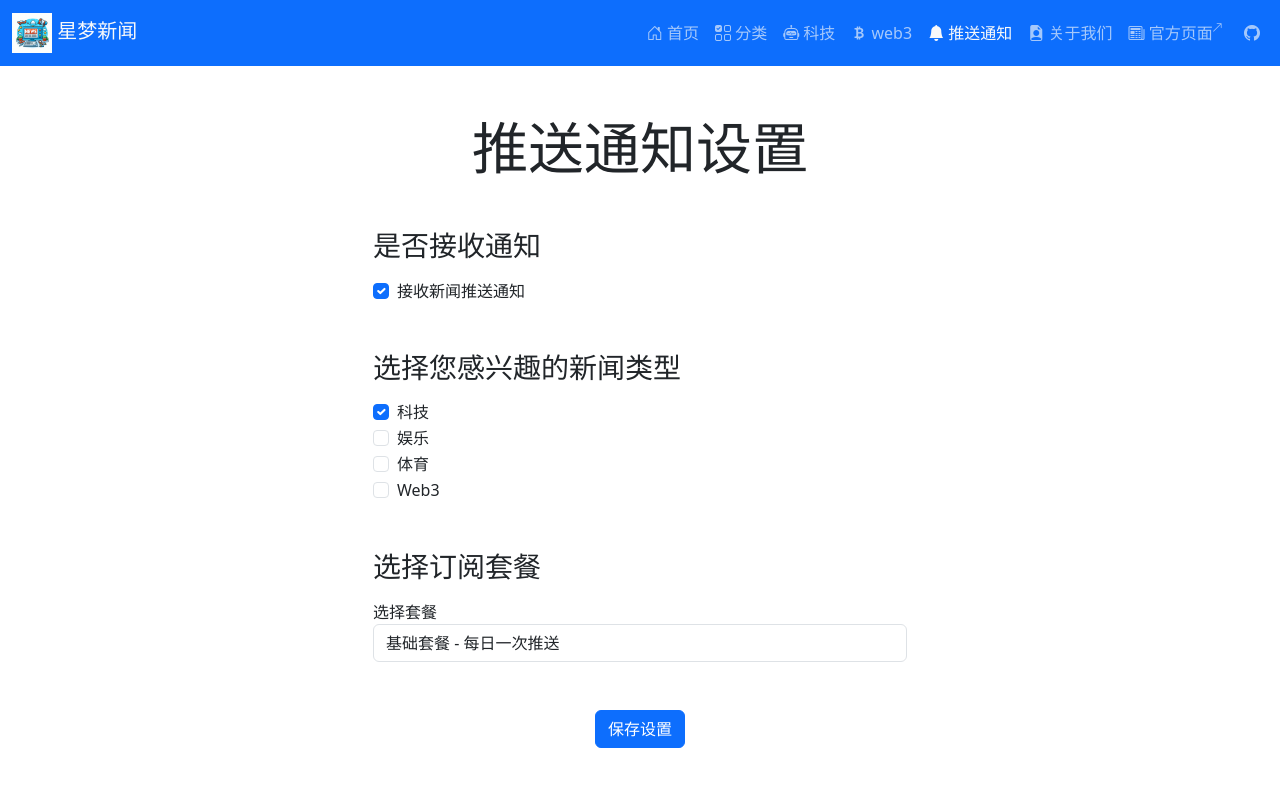
After one commit to cpython666/LearnSpider, a Django app: page /sandbox/news/notice/ in a window 1280 px wide. The commit adds this page. Shown: the top 787 px of the page. Run offline with Django 5.2, Linux system fonts and the light colour scheme; some libraries are stand-ins or nearby versions.

Commit message:
feat：更新炼金场，完成星梦新闻

```diff
--- a/topics/templates/topics/sandbox/news/news_base.html
+++ b/topics/templates/topics/sandbox/news/news_base.html
@@ -6,70 +6,8 @@
 {% endblock %}
 {% block answer %}
     <!-- 你可以在此处添加一些其他的内容或展示区 -->
+{#    这里继承掉但不填入内容，令每个页面此区块显示为空，即不显示#}
 {% endblock %}
 {% block content %}
-    <div class="container mt-4">
-        <div class="row">
-            <!-- 工具展示：卡片布局 -->
-            <div class="col-12 col-md-4 mb-4">
-                <!-- 新闻类型爬虫工具 -->
-                <div class="card shadow-sm h-100">
-                    <img src="{% static 'imgs/news_tool.jpg' %}" class="card-img-top" alt="新闻类型爬虫工具">
-                    <div class="card-body d-flex flex-column justify-content-between">
-                        <h5 class="card-title">新闻类型爬虫工具</h5>
-                        <p class="card-text">这个工具可以帮助你爬取新闻网站的新闻内容，如标题、正文和作者等。</p>
-                        <a href="/news_tool" class="btn btn-primary align-self-center">进入工具</a>
-                    </div>
-                </div>
-            </div>
-
-            <div class="col-12 col-md-4 mb-4">
-                <!-- 图片类型爬虫工具 -->
-                <div class="card shadow-sm h-100">
-                    <img src="{% static 'imgs/images_tool.jpg' %}" class="card-img-top" alt="图片类型爬虫工具">
-                    <div class="card-body d-flex flex-column justify-content-between">
-                        <h5 class="card-title">图片类型爬虫工具</h5>
-                        <p class="card-text">通过此工具，你可以爬取图片资源并进行批量下载。</p>
-                        <a href="/images_tool" class="btn btn-primary align-self-center">进入工具</a>
-                    </div>
-                </div>
-            </div>
-
-            <div class="col-12 col-md-4 mb-4">
-                <!-- 视频评论爬虫工具 -->
-                <div class="card shadow-sm h-100">
-                    <img src="{% static 'imgs/videos_tool.jpg' %}" class="card-img-top" alt="视频评论爬虫工具">
-                    <div class="card-body d-flex flex-column justify-content-between">
-                        <h5 class="card-title">视频评论爬虫工具</h5>
-                        <p class="card-text">这个工具帮助你抓取视频平台的评论数据，包括点赞、回复等。</p>
-                        <a href="/videos_tool" class="btn btn-primary align-self-center">进入工具</a>
-                    </div>
-                </div>
-            </div>
-
-            <div class="col-12 col-md-4 mb-4">
-                <!-- 音乐评论爬虫工具 -->
-                <div class="card shadow-sm h-100">
-                    <img src="{% static 'imgs/music_tool.jpg' %}" class="card-img-top" alt="音乐评论爬虫工具">
-                    <div class="card-body d-flex flex-column justify-content-between">
-                        <h5 class="card-title">音乐评论爬虫工具</h5>
-                        <p class="card-text">该工具可爬取音乐平台中的歌曲评论，并按用户或时间排序。</p>
-                        <a href="/music_tool" class="btn btn-primary align-self-center">进入工具</a>
-                    </div>
-                </div>
-            </div>
-
-            <div class="col-12 col-md-4 mb-4">
-                <!-- 电商商品爬虫工具 -->
-                <div class="card shadow-sm h-100">
-                    <img src="{% static 'imgs/ecommerce_tool.jpg' %}" class="card-img-top" alt="电商商品爬虫工具">
-                    <div class="card-body d-flex flex-column justify-content-between">
-                        <h5 class="card-title">电商商品爬虫工具</h5>
-                        <p class="card-text">此工具能帮助你爬取电商平台的商品信息，包括价格、评价、销量等。</p>
-                        <a href="/ecommerce_tool" class="btn btn-primary align-self-center">进入工具</a>
-                    </div>
-                </div>
-            </div>
-        </div>
-    </div>
+    {#    每个页面的内容#}
 {% endblock %}
--- a/topics/templates/topics/sandbox/news/news_header.html
+++ b/topics/templates/topics/sandbox/news/news_header.html
@@ -1,73 +1,68 @@
-{#{% load static %}#}
-{##}
-{##}
-{#<nav class="navbar bg-primary navbar-expand-lg" data-bs-theme="dark">#}
-{#    <div class="container-fluid">#}
-{#        <a class="navbar-brand" href="/">#}
-{#            <img src="{% static 'imgs/logo.jpeg' %}" alt="Bootstrap" width="40" height="40">#}
-{#            <span class="navbar-brand mb-0 h1">爬虫百战成神</span>#}
-{#        </a>#}
-{#        <button class="navbar-toggler" type="button" data-bs-toggle="collapse" data-bs-target="#navbarSupportedContent"#}
-{#                aria-controls="navbarSupportedContent" aria-expanded="false" aria-label="Toggle navigation">#}
-{#            <span class="navbar-toggler-icon"></span>#}
-{#        </button>#}
-{#        <div class="collapse navbar-collapse flex-grow-0" id="navbarSupportedContent">#}
-{#            <ul class="navbar-nav">#}
-{#                <li class="nav-item">#}
-{#                    <a class="nav-link" href="/">#}
-{#                        <i class="bi bi-house-door"></i> 介绍</a>#}
-{#                </li>#}
-{#                <li class="nav-item">#}
-{#                    <a class="nav-link" href="/list">#}
-{#                        <i class="bi bi-list-stars"></i> 题目列表</a>#}
-{#                </li>#}
-{#                <li class="nav-item">#}
-{#                    <a class="nav-link" href="/sandbox">#}
-{#                        <i class="bi bi-ui-checks-grid"></i> 试金场</a>#}
-{#                </li>#}
-{#                <li class="nav-item">#}
-{#                    <a class="nav-link" href="/tools">#}
-{#                        <i class="bi bi-tools"></i> 工具箱#}
-{#                    </a>#}
-{#                </li>#}
-{#                <li class="nav-item">#}
-{#                    <a class="nav-link" href="/api">#}
-{#                        <i class="bi bi-outlet"></i> API#}
-{#                    </a>#}
-{#                </li>#}
-{#                <li class="nav-item">#}
-{#                    <a class="nav-link" href="/shorthand">#}
-{#                        <i class="bi bi-journal-bookmark"></i> 速记手册#}
-{#                    </a>#}
-{#                </li>#}
-{#                <li class="nav-item">#}
-{#                    <a class="nav-link" href="/solutions">#}
-{#                        <i class="bi bi-code-square"></i> 题解#}
-{#                    </a>#}
-{#                </li>#}
-{#                <li class="nav-item">#}
-{#                    <a class="nav-link" href="https://cpython666.github.io/" target="_blank">#}
-{#                        <i class="bi bi-layout-text-window-reverse"></i>#}
-{#                        博客#}
-{#                        <i class="bi bi-arrow-up-right"#}
-{#                           style="font-size: 0.7em; position: relative; top: -7px; left: -5px;"></i>  <!-- 调整大小和位置 -->#}
-{#                    </a>#}
-{#                </li>#}
-{##}
-{#                <li class="nav-item">#}
-{#                    <a class="nav-link" href="https://github.com/cpython666/LearnSpider" target="_blank">#}
-{#                        <i class="bi-github" role="img" aria-label="GitHub"></i>#}
-{#                    </a>#}
-{#                </li>#}
-{##}
+{% load static %}
+
+
+<nav class="navbar bg-primary navbar-expand-lg" data-bs-theme="dark">
+    <div class="container-fluid">
+        <a class="navbar-brand" href="/">
+            <img src="{% static 'imgs/sandbox/news.jpeg' %}" alt="Bootstrap" width="40" height="40">
+            <span class="navbar-brand mb-0 h1">星梦新闻</span>
+        </a>
+        <button class="navbar-toggler" type="button" data-bs-toggle="collapse" data-bs-target="#navbarSupportedContent"
+                aria-controls="navbarSupportedContent" aria-expanded="false" aria-label="Toggle navigation">
+            <span class="navbar-toggler-icon"></span>
+        </button>
+        <div class="collapse navbar-collapse flex-grow-0" id="navbarSupportedContent">
+            <ul class="navbar-nav">
+                <li class="nav-item">
+                    <a class="nav-link" href="/sandbox/news/">
+                        <i class="bi bi-house-door"></i> 首页</a>
+                </li>
+                <li class="nav-item">
+                    <a class="nav-link" href="/sandbox/news/category/">
+                        <i class="bi bi-ui-checks-grid"></i> 分类</a>
+                </li>
+                <li class="nav-item">
+                    <a class="nav-link" href="/sandbox/news/category/technology/">
+                        <i class="bi bi-robot"></i> 科技</a>
+                </li>
+                <li class="nav-item">
+                    <a class="nav-link" href="/sandbox/news/category/web3/">
+                        <i class="bi bi-currency-bitcoin"></i> web3</a>
+                </li>
+                <li class="nav-item">
+                    <a class="nav-link" href="/sandbox/news/notice/">
+                        <i class="bi bi-bell-fill"></i> 推送通知
+                    </a>
+                </li>
+                <li class="nav-item">
+                    <a class="nav-link" href="/sandbox/news/about/">
+                        <i class="bi bi-file-earmark-person-fill"></i> 关于我们
+                    </a>
+                </li>
+
+                <li class="nav-item">
+                    <a class="nav-link" href="https://space.bilibili.com/1909782963" target="_blank">
+                        <i class="bi bi-newspaper"></i>
+                        官方页面
+                        <i class="bi bi-arrow-up-right"
+                           style="font-size: 0.7em; position: relative; top: -7px; left: -5px;"></i>  <!-- 调整大小和位置 -->
+                    </a>
+                </li>
+
+                <li class="nav-item">
+                    <a class="nav-link" href="https://github.com/cpython666/LearnSpider" target="_blank">
+                        <i class="bi-github" role="img" aria-label="GitHub"></i>
+                    </a>
+                </li>
+
                 {# <li class="nav-item">#}
                 {# <a class="nav-link disabled" aria-disabled="true">会员功能</a>#}
                 {# </li>#}
-{#            </ul>#}
+            </ul>
             {# <form class="d-flex" role="search">#}
             {# <input class="form-control me-2" type="search" placeholder="Search" aria-label="Search">#}
             {# <button class="btn btn-outline-success" type="submit">Search</button>#}
             {# </form>#}
-{#        </div>#}
-{#    </div>#}
-{#</nav>#}
+        </div>
+    </div>
+</nav>
--- /dev/null
+++ b/topics/templates/topics/sandbox/news/notice.html
@@ -0,0 +1,66 @@
+{% extends "topics/sandbox/news/news_base.html" %}
+{% load static %}
+{% block content %}
+    <div class="container my-5 w-50">
+        <h1 class="display-4 text-center mb-5">推送通知设置</h1>
+
+        <!-- 通知设置 -->
+        <section class="notification-settings mb-5">
+            <h2 class="h3 mb-3">是否接收通知</h2>
+            <div class="form-check">
+                <input class="form-check-input" type="checkbox" id="receive_notifications" checked>
+                <label class="form-check-label" for="receive_notifications">
+                    接收新闻推送通知
+                </label>
+            </div>
+        </section>
+
+        <!-- 新闻偏好设置 -->
+        <section class="news-preferences mb-5">
+            <h2 class="h3 mb-3">选择您感兴趣的新闻类型</h2>
+            <div class="form-check">
+                <input class="form-check-input" type="checkbox" id="tech_news" checked>
+                <label class="form-check-label" for="tech_news">
+                    科技
+                </label>
+            </div>
+            <div class="form-check">
+                <input class="form-check-input" type="checkbox" id="entertainment_news">
+                <label class="form-check-label" for="entertainment_news">
+                    娱乐
+                </label>
+            </div>
+            <div class="form-check">
+                <input class="form-check-input" type="checkbox" id="sports_news">
+                <label class="form-check-label" for="sports_news">
+                    体育
+                </label>
+            </div>
+            <div class="form-check">
+                <input class="form-check-input" type="checkbox" id="web3_news">
+                <label class="form-check-label" for="web3_news">
+                    Web3
+                </label>
+            </div>
+        </section>
+
+        <!-- 订阅套餐选择 -->
+        <section class="subscription-package mb-5">
+            <h2 class="h3 mb-3">选择订阅套餐</h2>
+            <div class="form-group">
+                <label for="subscription_package">选择套餐</label>
+                <select class="form-control" id="subscription_package">
+                    <option value="basic">基础套餐 - 每日一次推送</option>
+                    <option value="premium">高级套餐 - 每小时推送</option>
+                    <option value="vip">VIP套餐 - 实时推送</option>
+                </select>
+            </div>
+        </section>
+
+        <!-- 保存设置按钮 -->
+        <div class="text-center">
+            <button class="btn btn-primary" id="save-settings">保存设置</button>
+        </div>
+    </div>
+
+{% endblock %}
--- a/topics/urls.py
+++ b/topics/urls.py
@@ -9,8 +9,22 @@ urlpatterns = [
     path('tools', views.tools, name='tools'),
     path('shorthand', views.shorthand, name='shorthand'),
     path('solutions', views.solutions, name='solutions'),
-    path('sandbox', views.sandbox, name='sandbox'),
-    path('sandbox/news', views.sandbox_news, name='sandbox_news'),
+
+    # ------------------ 试金场 -----------------
+    path('sandbox/', views.sandbox, name='sandbox'),
+
+    path('sandbox/news/', views.sandbox_news, name='sandbox_news'),
+    path('sandbox/news/search/', views.sandbox_news, name='sandbox_news_search'),
+    path('sandbox/news/about/', views.sandbox_news_about_us, name='sandbox_news_about_us'),  # 关于我们页面
+    path('sandbox/news/notice/', views.sandbox_news_notice, name='sandbox_news_notice'),
+    path('sandbox/news/category/', views.sandbox_news_category, name='sandbox_news_category'),
+    path('sandbox/news/category/<str:char_name>/', views.sandbox_news_category_detail,
+         name='sandbox_news_category_detail'),
+    path('sandbox/news/category/technology/', views.sandbox_news, name='sandbox_news'),
+    path('sandbox/news/category/web3/', views.sandbox_news, name='sandbox_news'),
+    path('sandbox/news/news_detail/<int:id>/', views.sandbox_news_detail, name='sandbox_news_detail'),
+
+    # ------------------------------------------
 
     # topic开头重定向到视图返回/html
     path('page/<str:response_path>/', topic_view, name='topic_view'),
--- a/topics/views.py
+++ b/topics/views.py
@@ -1,5 +1,5 @@
 from django.shortcuts import get_object_or_404
-
+from datetime import datetime
 from .models import Topics
 from .decorators import require_ua
 import time
@@ -131,7 +131,121 @@ def sandbox(request):
 
 
 def sandbox_news(request):
-    return render(request, 'topics/sandbox/news/news.html')
+    # 模拟一些假新闻数据
+    latest_news = [
+        {
+            'id': 1,
+            'title': '新科技革命：AI 将重塑未来',
+            'summary': '随着 AI 技术的飞速发展，未来的科技将发生翻天覆地的变化...',
+            'publish_date': datetime.now().strftime('%Y-%m-%d'),
+        },
+        {
+            'id': 2,
+            'title': '2025年全球互联网将迎来新变革',
+            'summary': '在未来几年，全球互联网将经历一场前所未有的革命...',
+            'publish_date': datetime.now().strftime('%Y-%m-%d'),
+        },
+        {
+            'id': 3,
+            'title': '量子计算的突破性进展',
+            'summary': '量子计算作为一种新型计算模式，正在逐步突破技术瓶颈...',
+            'publish_date': datetime.now().strftime('%Y-%m-%d'),
+        },
+        {
+            'id': 4,
+            'title': '5G网络加速全球数字化进程',
+            'summary': '5G网络的普及正在改变全球通信格局，推动各行各业的数字化转型...',
+            'publish_date': datetime.now().strftime('%Y-%m-%d'),
+        },
+        {
+            'id': 5,
+            'title': '未来科技：机器人将进入家庭生活',
+            'summary': '随着人工智能和机器人技术的发展，智能机器人正在进入普通家庭...',
+            'publish_date': datetime.now().strftime('%Y-%m-%d'),
+        },
+    ]
+
+    return render(request, 'topics/sandbox/news/news_index.html',
+                  {'latest_news': latest_news, "search": '/sandbox/news/search'})
+
+
+# 模拟分类和新闻数据
+categories = [
+    {
+        'id': 1,
+        'char_name': 'technology',
+        'name': '科技',
+        'news': [
+            {'id': 1, 'title': 'AI 的未来', 'summary': '探索人工智能的最新发展...', 'publish_date': '2025-02-13'},
+            {'id': 2, 'title': '5G 网络的全球影响', 'summary': '5G 网络带来的技术革新...',
+             'publish_date': '2025-02-12'},
+        ]
+    },
+    {
+        'id': 2,
+        'char_name': 'happy',
+        'name': '娱乐',
+        'news': [
+            {'id': 3, 'title': '明星动态：新电影发布', 'summary': '最新电影上映，明星动态...',
+             'publish_date': '2025-02-14'},
+            {'id': 4, 'title': '2025年超级碗回顾', 'summary': '今年超级碗的精彩瞬间...',
+             'publish_date': '2025-02-10'},
+        ]
+    },
+    {
+        'id': 3,
+        'char_name': 'sport',
+        'name': '体育',
+        'news': [
+            {'id': 5, 'title': '足球世界杯的传奇时刻', 'summary': '回顾世界杯历史上的经典时刻...',
+             'publish_date': '2025-02-11'},
+            {'id': 6, 'title': 'NBA 历史最佳球员排名', 'summary': 'NBA 球员排名持续更新...',
+             'publish_date': '2025-02-09'},
+        ]
+    },
+    {
+        'id': 4,
+        'char_name': 'web3',
+        'name': 'Web3',
+        'news': [
+            {'id': 7, 'title': 'Web3：去中心化互联网的崛起',
+             'summary': 'Web3 作为去中心化的互联网理念，正在改变许多行业...', 'publish_date': '2025-02-15'},
+            {'id': 8, 'title': 'NFT 的未来：如何定义数字所有权',
+             'summary': 'NFT 已成为区块链中的一个重要领域，它带来了数字资产的革命...', 'publish_date': '2025-02-14'},
+            {'id': 9, 'title': 'DeFi：去中心化金融的现状与未来',
+             'summary': 'DeFi 带来了无银行的金融模式，它能否挑战传统金融体系？', 'publish_date': '2025-02-13'},
+        ]
+    },
+]
+
+
+def sandbox_news_category(request):
+    return render(request, 'topics/sandbox/news/category.html', {'categories': categories})
+
+
+def sandbox_news_category_detail(request, char_name):
+    for category in categories:
+        if category['char_name'] == char_name:
+            return render(request, 'topics/sandbox/news/category_detail.html', {'category': category})
+
+
+def sandbox_news_detail(request, id):
+    # 假设根据id获取新闻，实际上只是返回假数据
+    news_item = {
+        'id': id,
+        'title': f'新闻 {id} 详情',
+        'content': '这是新闻的详细内容，更多的细节信息可以在这里展示。',
+    }
+    return render(request, 'topics/sandbox/news/news_detail.html',
+                  {'news_item': news_item})
+
+
+def sandbox_news_about_us(request):
+    return render(request, 'topics/sandbox/news/about_us.html')
+
+
+def sandbox_news_notice(request):
+    return render(request, 'topics/sandbox/news/notice.html')
 
 
 def shorthand(request):
```
Also changed, not shown: topics/templates/topics/index/sandbox.html (+8 -8 lines), topics/templates/topics/sandbox/news/about_us.html (added, +61 -0 lines), topics/templates/topics/sandbox/news/category.html (added, +44 -0 lines), topics/templates/topics/sandbox/news/category_detail.html (added, +40 -0 lines), topics/templates/topics/sandbox/news/news.html (deleted, +0 -8 lines), topics/templates/topics/sandbox/news/news_detail.html (added, +8 -0 lines), topics/templates/topics/sandbox/news/news_index.html (added, +44 -0 lines), topics/templates/topics/sandbox/news/technology.html (added), topics/templates/topics/sandbox/news/web3.html (added).
